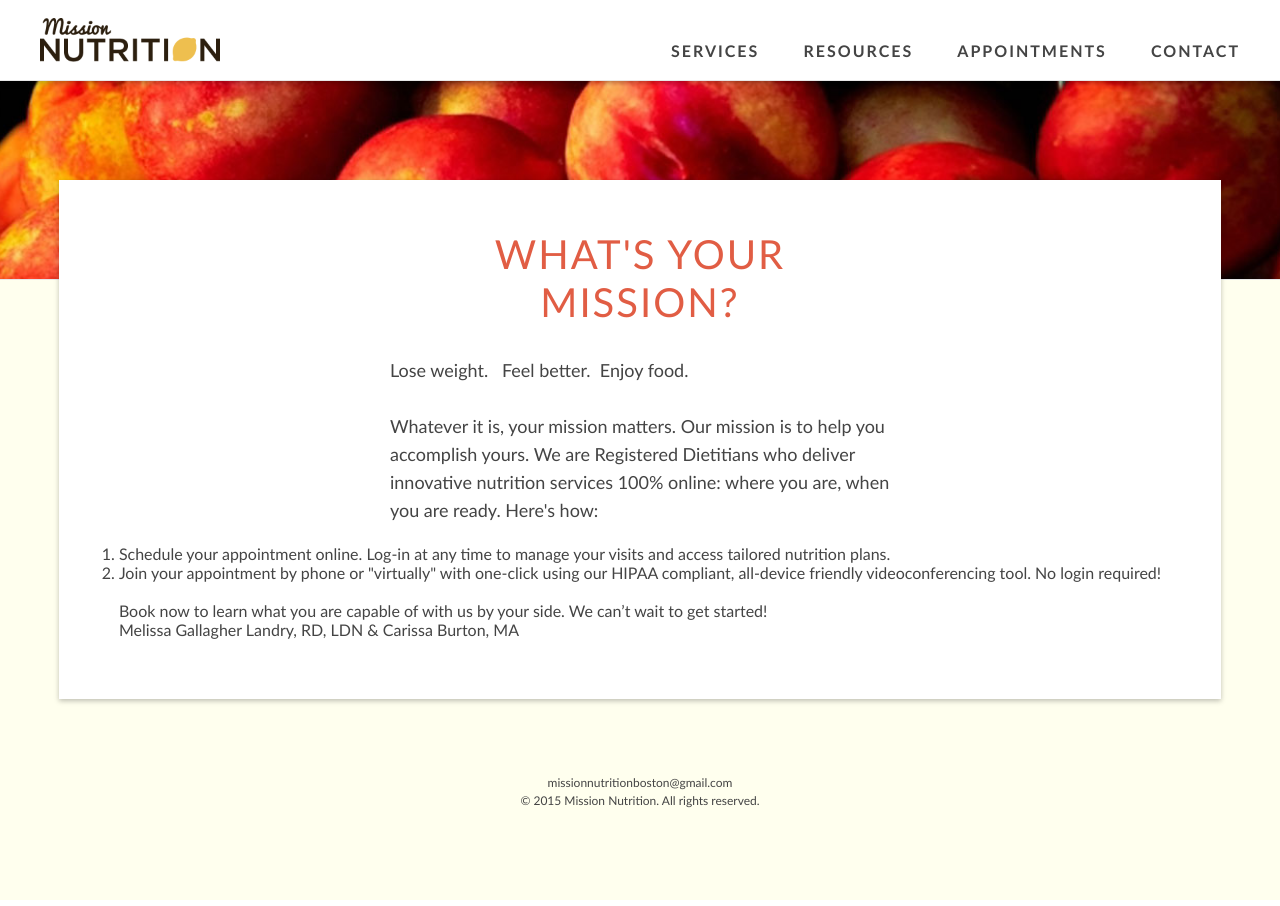
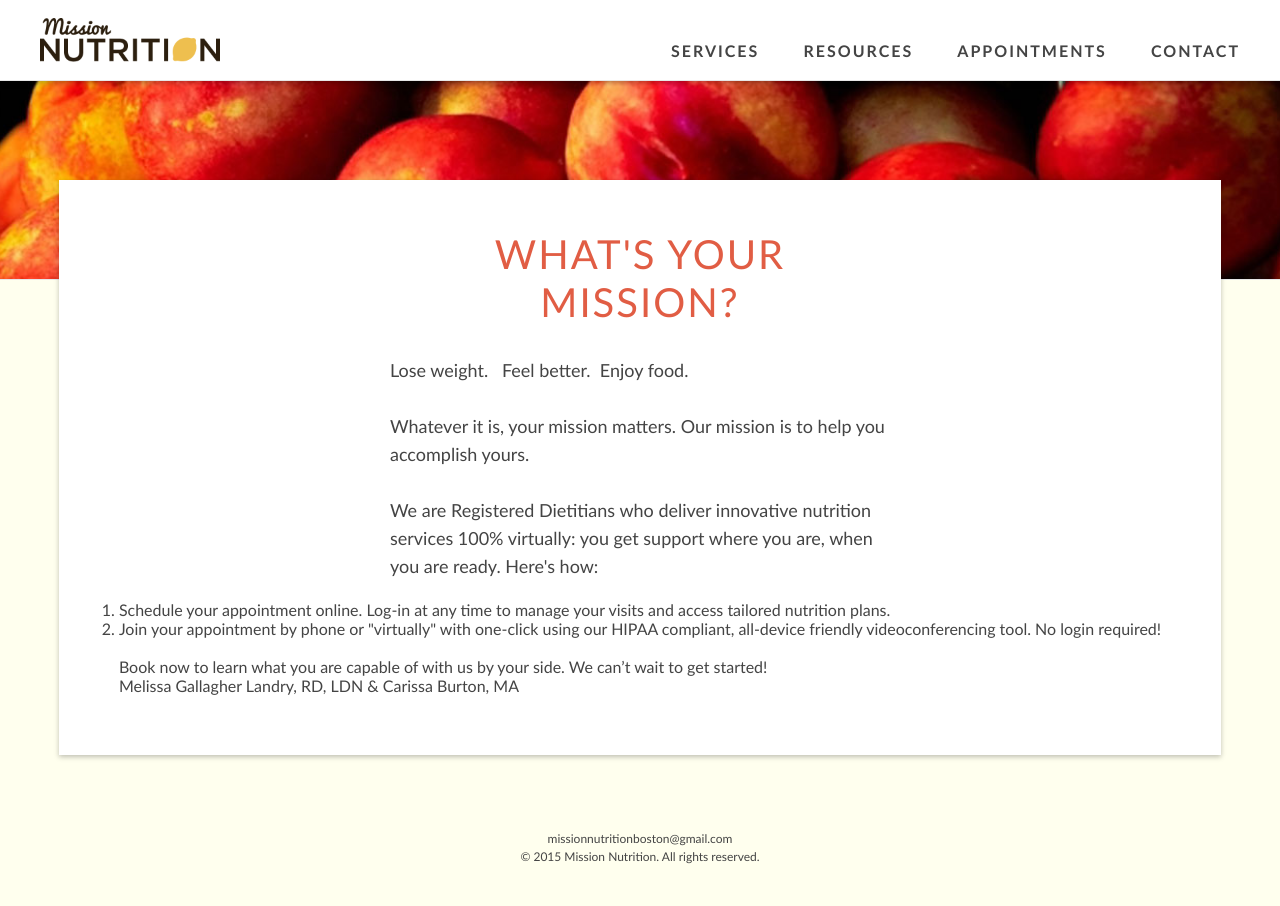
Before and after one commit to davelandry/missionnutrition, a Jekyll site: the page built from index.html, in a window 1280 px wide. Built offline with Jekyll 4.4.1, drawn with Linux system fonts in a browser that asks for light colours.

Commit message:
Update index.html

```diff
--- a/index.html
+++ b/index.html
@@ -7,8 +7,9 @@ image: peaches
 <p>
   Lose weight. &nbsp; Feel better.&nbsp; Enjoy food.
   <br><br>
-  Whatever it is, your mission matters. Our mission is to help you accomplish yours. We are Registered Dietitians who deliver innovative nutrition services 100% online: where you are, when you are ready. Here's how:
-
+  Whatever it is, your mission matters. Our mission is to help you accomplish yours.
+  <br><br>
+  We are Registered Dietitians who deliver innovative nutrition services 100% virtually: you get support where you are, when you are ready. Here's how:
 <ol>
 <li>
   Schedule your appointment online. Log-in at any time to manage your visits and access tailored nutrition plans.
```
